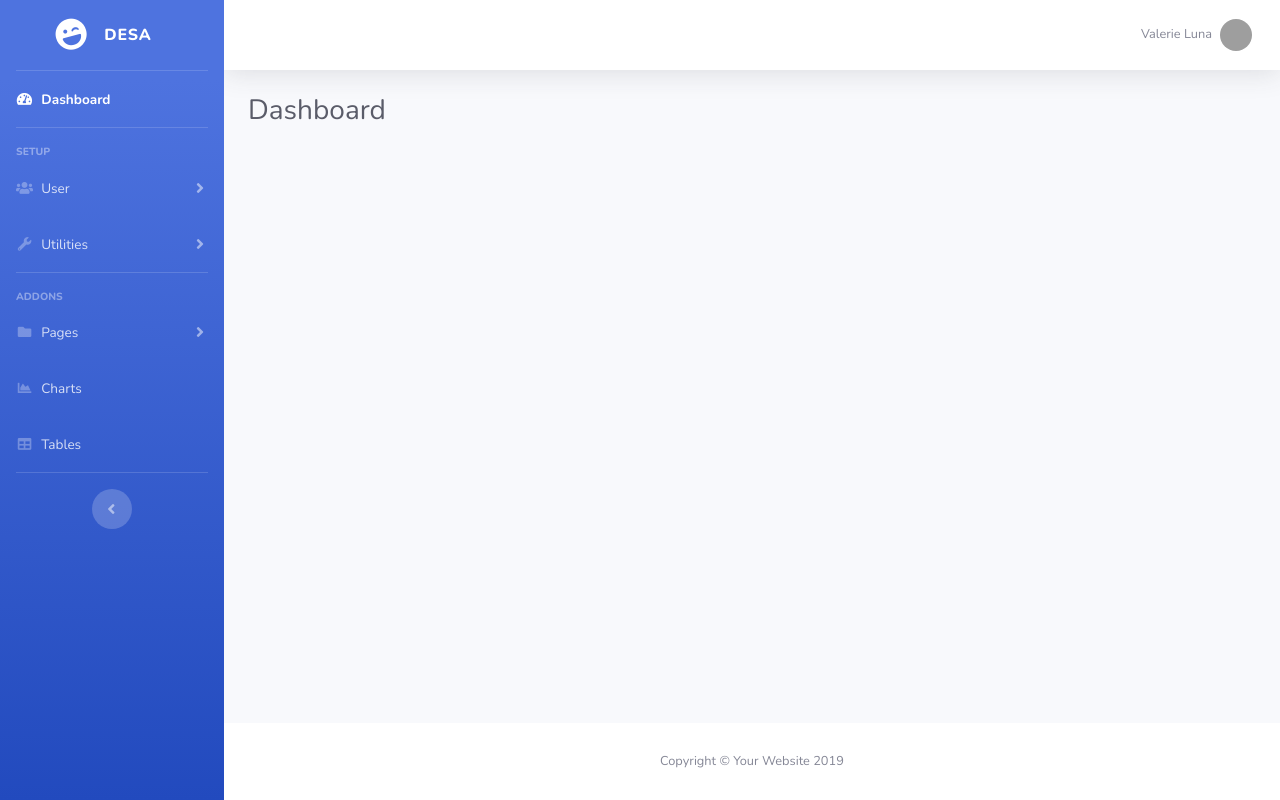
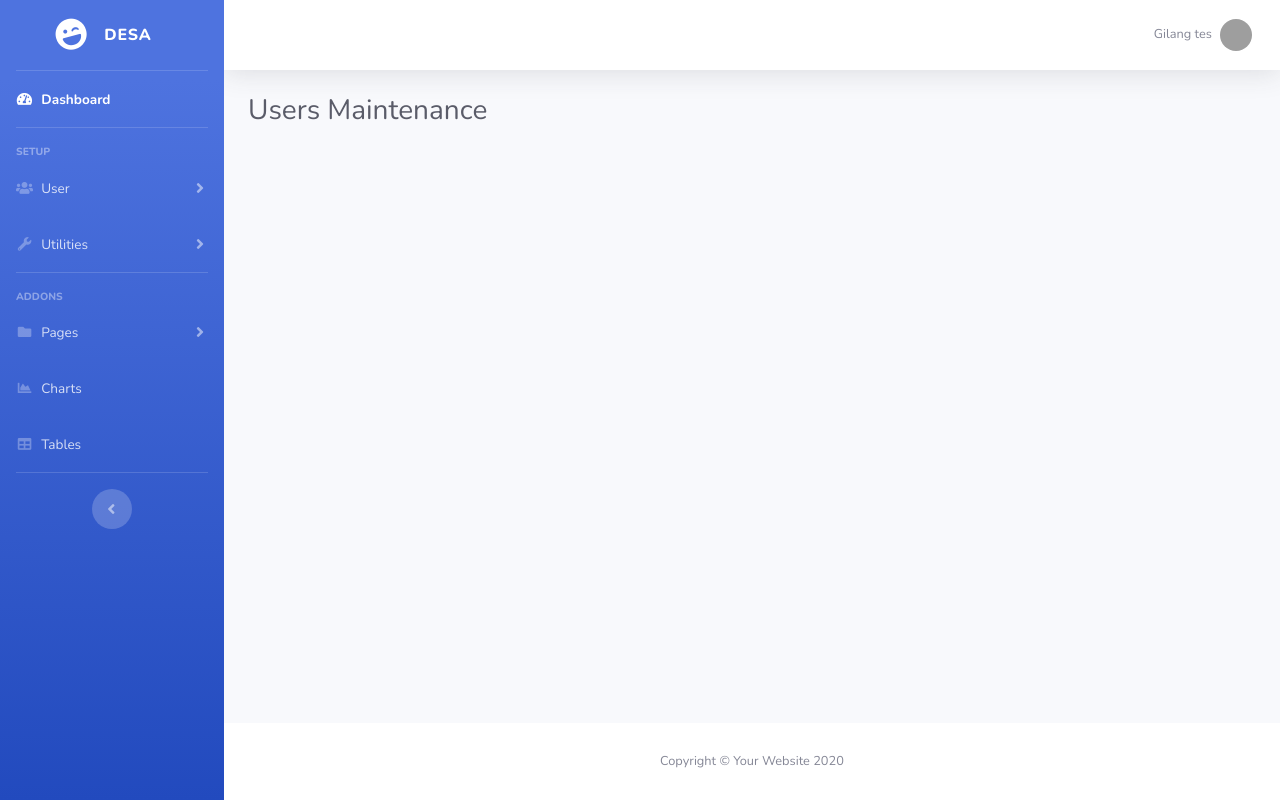
Before and after one commit to yudistiragilang/desa_oop, a PHP site: page /admin/users.php in a window 1280 px wide. Run offline with PHP 8.4, Linux system fonts and the light colour scheme; a user stored in the database is signed in; data comes from the database, SQL or seed files in the repository; grey boxes are pictures that could not be loaded.

Commit message:
menampilkan nama yang login

```diff
--- a/admin/Admin.php
+++ b/admin/Admin.php
@@ -33,6 +33,15 @@ class Admin
 
 	}
 
+	public function get_user($value='')
+	{
+		$stmt = $this->conn->prepare("SELECT * FROM users");
+		$stmt->execute();
+		$userRow = $stmt->fetch(PDO::FETCH_ASSOC);
+
+		return $userRow;
+	}
+
 }
 
 ?>
--- a/admin/users.php
+++ b/admin/users.php
@@ -20,7 +20,11 @@ if ($login->is_logged_in() == "") {
 
 }
 
+$userLogin = $login->user_online();
+$namaUser = $userLogin['real_name'];
+
 $admin = new Admin();
+$page_content = "Users Maintenance";
 
 ?>
 
@@ -35,7 +39,7 @@ $admin = new Admin();
   <meta name="description" content="">
   <meta name="author" content="">
 
-  <title>Users Maintenance</title>
+  <title><?= $page_content; ?></title>
   <link rel="shortcut icon" href="../assets/img/favicon.ico">
   <link href="../assets/vendor/fontawesome-free/css/all.min.css" rel="stylesheet" type="text/css">
   <link href="https://fonts.googleapis.com/css?family=Nunito:200,200i,300,300i,400,400i,600,600i,700,700i,800,800i,900,900i" rel="stylesheet">
@@ -44,41 +48,25 @@ $admin = new Admin();
 </head>
 
 <body id="page-top">
-
-  <!-- Page Wrapper -->
   <div id="wrapper">
-
-    <!-- Sidebar -->
     <ul class="navbar-nav bg-gradient-primary sidebar sidebar-dark accordion" id="accordionSidebar">
-
-      <!-- Sidebar - Brand -->
       <a class="sidebar-brand d-flex align-items-center justify-content-center" href="../home.php">
         <div class="sidebar-brand-icon rotate-n-15">
           <i class="fas fa-laugh-wink"></i>
         </div>
         <div class="sidebar-brand-text mx-3">Desa</div>
       </a>
-
-      <!-- Divider -->
       <hr class="sidebar-divider my-0">
-
-      <!-- Nav Item - Dashboard -->
       <li class="nav-item active">
         <a class="nav-link" href="../home.php">
           <i class="fas fa-fw fa-tachometer-alt"></i>
           <span>Dashboard</span>
         </a>
       </li>
-
-        <!-- Divider -->
       <hr class="sidebar-divider">
-
-        <!-- Heading -->
       <div class="sidebar-heading">
         SETUP
       </div>
-
-        <!-- Nav Item - Pages Collapse Menu -->
       <li class="nav-item">
         <a class="nav-link collapsed" href="#" data-toggle="collapse" data-target="#collapseTwo" aria-expanded="true" aria-controls="collapseTwo">
           <i class="fas fa-fw fa-users"></i>
@@ -87,13 +75,11 @@ $admin = new Admin();
         <div id="collapseTwo" class="collapse" aria-labelledby="headingTwo" data-parent="#accordionSidebar">
           <div class="bg-white py-2 collapse-inner rounded">
             <h6 class="collapse-header">User Maintenance</h6>
-              <a class="collapse-item" href="admin/users.php">User</a>
+            <a class="collapse-item" href="../admin/users.php">User</a>
             <a class="collapse-item" href="cards.html">Role</a>
           </div>
         </div>
       </li>
-
-        <!-- Nav Item - Utilities Collapse Menu -->
       <li class="nav-item">
         <a class="nav-link collapsed" href="#" data-toggle="collapse" data-target="#collapseUtilities" aria-expanded="true" aria-controls="collapseUtilities">
           <i class="fas fa-fw fa-wrench"></i>
@@ -109,16 +95,10 @@ $admin = new Admin();
           </div>
         </div>
       </li>
-
-        <!-- Divider -->
       <hr class="sidebar-divider">
-
-        <!-- Heading -->
       <div class="sidebar-heading">
         Addons
       </div>
-
-        <!-- Nav Item - Pages Collapse Menu -->
       <li class="nav-item">
         <a class="nav-link collapsed" href="#" data-toggle="collapse" data-target="#collapsePages" aria-expanded="true" aria-controls="collapsePages">
           <i class="fas fa-fw fa-folder"></i>
@@ -137,49 +117,34 @@ $admin = new Admin();
           </div>
         </div>
       </li>
-
-        <!-- Nav Item - Charts -->
       <li class="nav-item">
         <a class="nav-link" href="charts.html">
           <i class="fas fa-fw fa-chart-area"></i>
           <span>Charts</span></a>
       </li>
-
-          <!-- Nav Item - Tables -->
       <li class="nav-item">
           <a class="nav-link" href="tables.html">
             <i class="fas fa-fw fa-table"></i>
             <span>Tables</span></a>
       </li>
-
-            <!-- Divider -->
       <hr class="sidebar-divider d-none d-md-block">
-
-            <!-- Sidebar Toggler (Sidebar) -->
       <div class="text-center d-none d-md-inline">
         <button class="rounded-circle border-0" id="sidebarToggle"></button>
       </div>
 
     </ul>
-          <!-- End of Sidebar -->
 
         <!-- Content Wrapper -->
         <div id="content-wrapper" class="d-flex flex-column">
-
-            <!-- Main Content -->
           <div id="content">
-
-              <!-- Topbar -->
             <nav class="navbar navbar-expand navbar-light bg-white topbar mb-4 static-top shadow">
-                <!-- Sidebar Toggle (Topbar) -->
               <button id="sidebarToggleTop" class="btn btn-link d-md-none rounded-circle mr-3">
                 <i class="fa fa-bars"></i>
               </button>
-                <!-- Topbar Navbar -->
               <ul class="navbar-nav ml-auto">
                 <li class="nav-item dropdown no-arrow">
                   <a class="nav-link dropdown-toggle" href="#" id="userDropdown" role="button" data-toggle="dropdown" aria-haspopup="true" aria-expanded="false">
-                      <span class="mr-2 d-none d-lg-inline text-gray-600 small">Valerie Luna</span>
+                    <span class="mr-2 d-none d-lg-inline text-gray-600 small"><?= $namaUser; ?></span>
                     <img class="img-profile rounded-circle" src="https://source.unsplash.com/QAB-WJcbgJk/60x60">
                   </a>
                   <div class="dropdown-menu dropdown-menu-right shadow animated--grow-in" aria-labelledby="userDropdown">
@@ -196,23 +161,15 @@ $admin = new Admin();
                 </li>
               </ul>
             </nav>
-              <!-- End of Topbar -->
 
             <!-- Begin Page Content -->
             <div class="container-fluid">
-
               <div class="d-sm-flex align-items-center justify-content-between mb-4">
-                  <h1 class="h3 mb-0 text-gray-800">Dashboard</h1>
+                <h1 class="h3 mb-0 text-gray-800"><?= $page_content; ?></h1>
               </div>
-
               <div class="row">
-
-
-
               </div>
-
             </div>
-              <!-- /.container-fluid -->
 
           </div>
           <!-- End of Main Content -->
@@ -221,19 +178,14 @@ $admin = new Admin();
           <footer class="sticky-footer bg-white">
             <div class="container my-auto">
               <div class="copyright text-center my-auto">
-                  <span>Copyright &copy; Your Website 2019</span>
+                <span>Copyright &copy; Your Website <?= date('Y'); ?></span>
               </div>
             </div>
           </footer>
           <!-- End of Footer -->
 
         </div>
-          <!-- End of Content Wrapper -->
-
       </div>
-        <!-- End of Page Wrapper -->
-
-        <!-- Scroll to Top Button-->
       <a class="scroll-to-top rounded" href="#page-top">
         <i class="fas fa-angle-up"></i>
       </a>
--- a/database/Login.php
+++ b/database/Login.php
@@ -129,6 +129,14 @@
 
 		}
 
+		public function user_online()
+		{
+			$stmt = $this->conn->prepare("SELECT * FROM users WHERE id = :id");
+			$stmt->execute(array(":id" => $_SESSION['user_session']));
+			$userRow = $stmt->fetch(PDO::FETCH_ASSOC);
+			return $userRow;
+		}
+
 	}
 
 ?>
```
Also changed, not shown: home.php (+7 -3 lines). Lines whose indentation alone changed are shown as unchanged.
